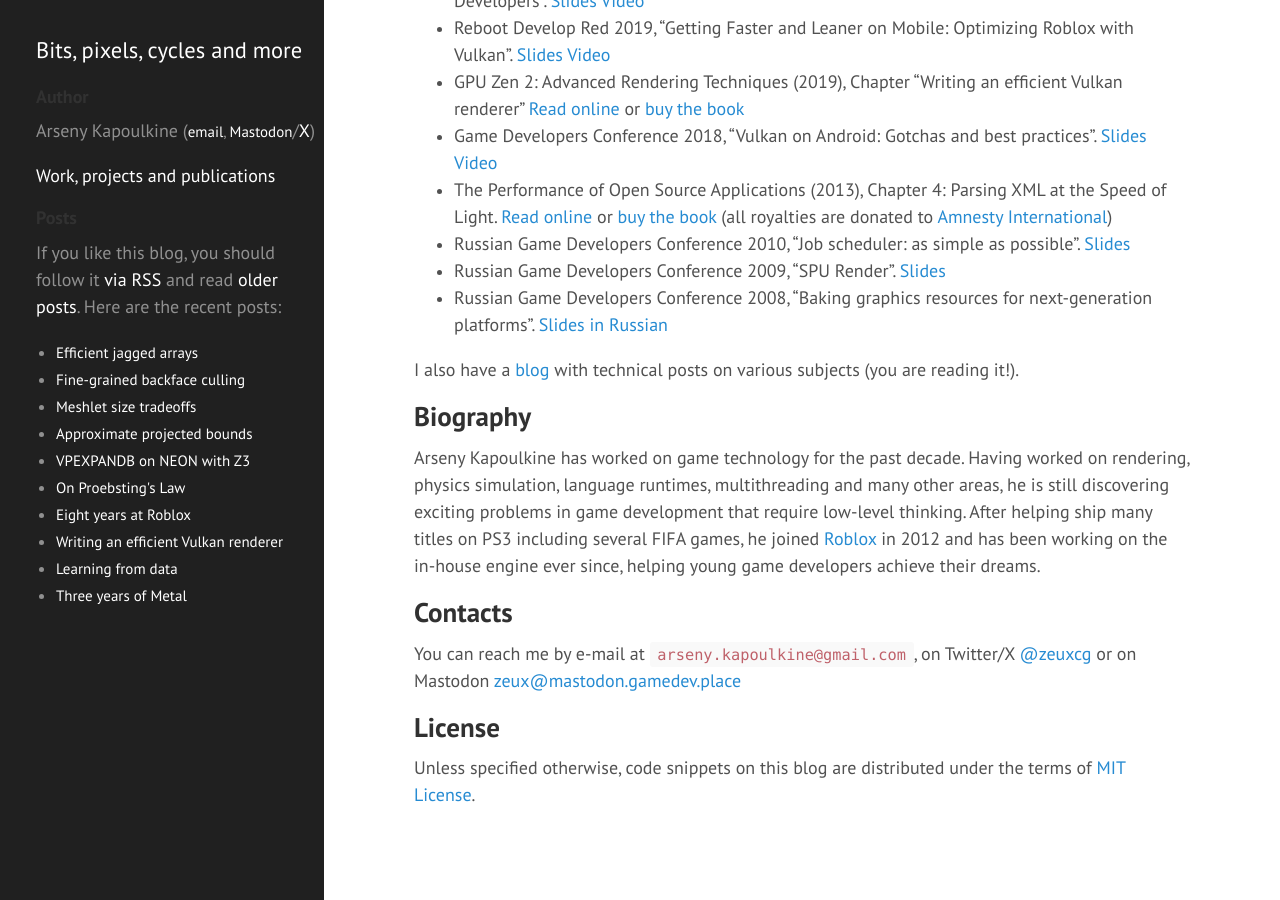
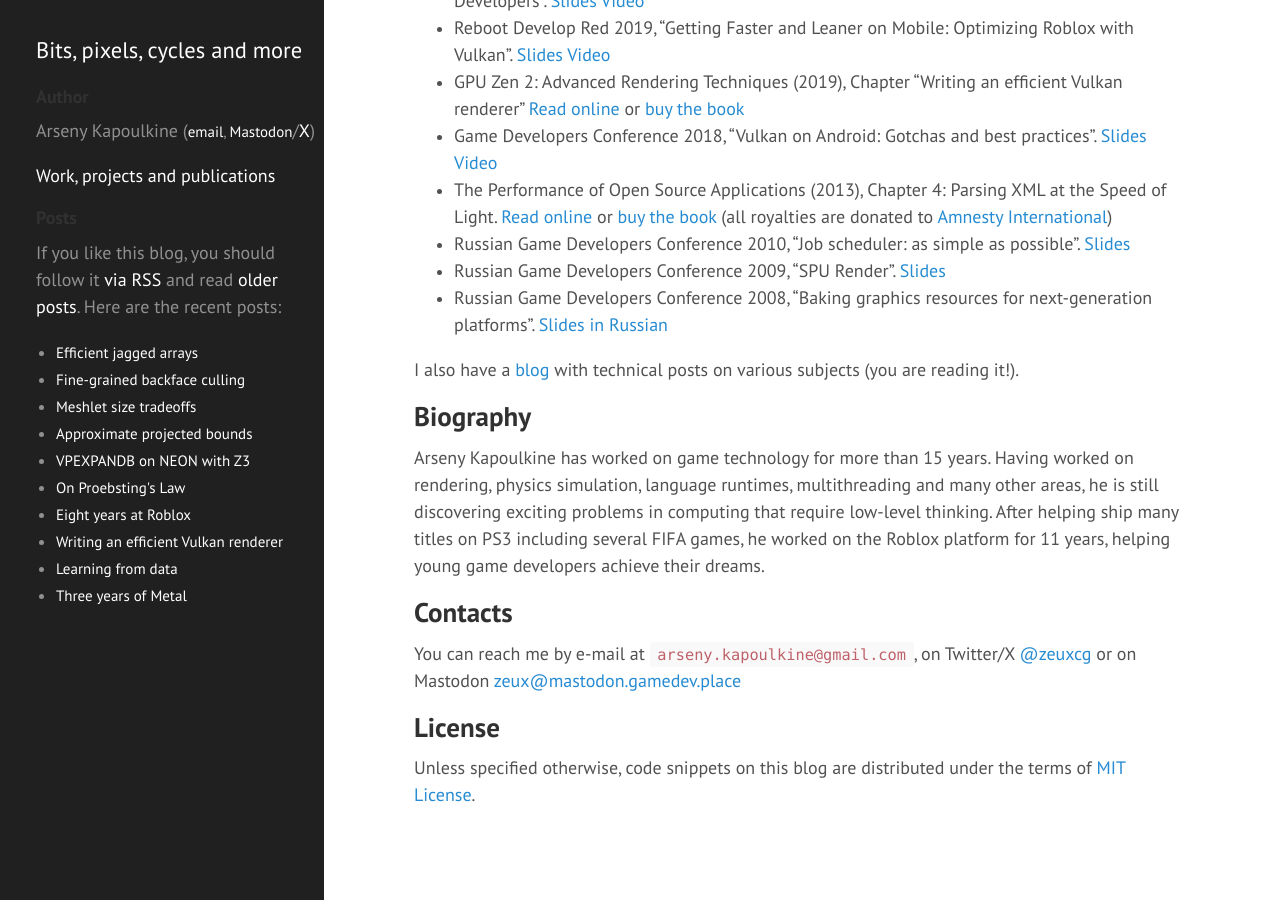
Before and after one commit to zeux/zeux.github.io, a Jekyll site: the page built from about.md, in a window 1280 px wide and 900 px high, scrolled down 2513 px. Built offline with Jekyll 4.4.1, drawn with Linux system fonts in a browser that asks for light colours; some of the changed text lies outside the part shown.

Commit message:
Update bio as well

```diff
--- a/about.md
+++ b/about.md
@@ -70,7 +70,7 @@ I also have a [blog](https://zeux.io) with technical posts on various subjects (
 
 ## Biography
 
-Arseny Kapoulkine has worked on game technology for the past decade. Having worked on rendering, physics simulation, language runtimes, multithreading and many other areas, he is still discovering exciting problems in game development that require low-level thinking. After helping ship many titles on PS3 including several FIFA games, he joined [Roblox](https://corp.roblox.com/) in 2012 and has been working on the in-house engine ever since, helping young game developers achieve their dreams.
+Arseny Kapoulkine has worked on game technology for more than 15 years. Having worked on rendering, physics simulation, language runtimes, multithreading and many other areas, he is still discovering exciting problems in computing that require low-level thinking. After helping ship many titles on PS3 including several FIFA games, he worked on the Roblox platform for 11 years, helping young game developers achieve their dreams.
 
 ## Contacts
 
```
Also changed, not shown: other parts of about.md (+1 -1 lines).
